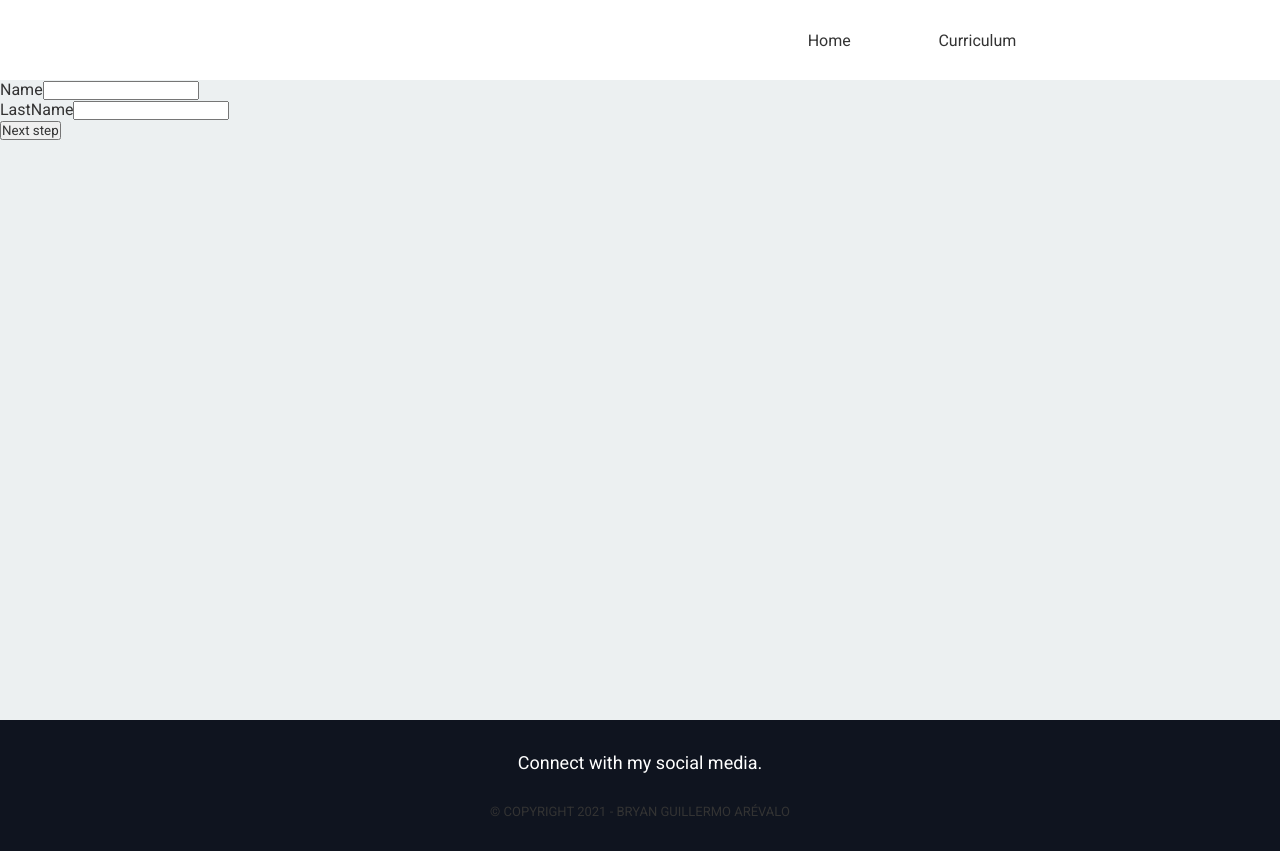
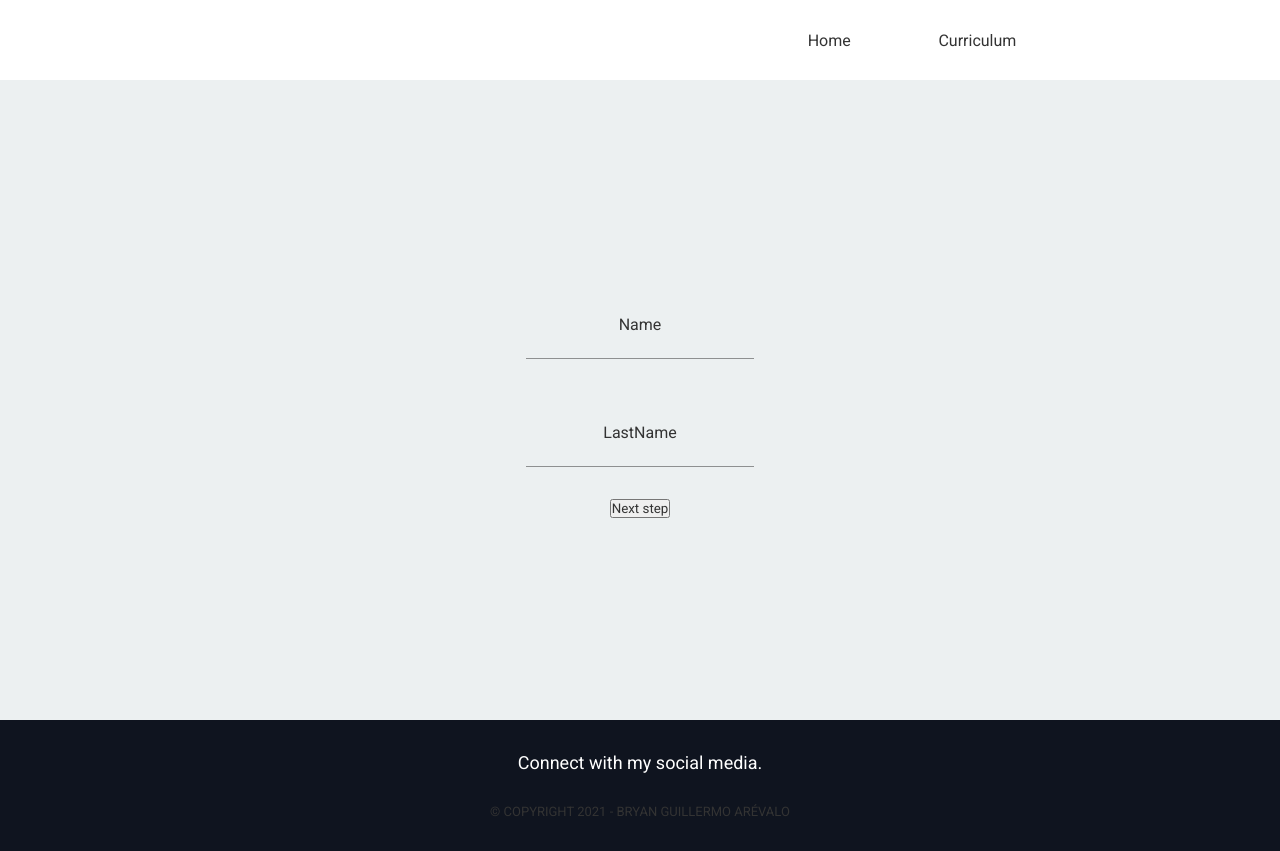
Before and after one commit to ripterdust/Curriculum.Io, a React (Create React App) app: page /app/0 in a window 1280 px wide. Built offline with nearby package versions, Linux system fonts and the light colour scheme; some icons are missing.

Commit message:
Hace falta que los inputs funcionen, pero ya vamos avanzando

```diff
--- a/src/components/AppComponents/Username.js
+++ b/src/components/AppComponents/Username.js
@@ -28,14 +28,12 @@ export const Username = () => {
         <div className="name">
             <span>Name</span>
             <input type="text" value={data.name}
-            placeholder={data.name}
             onChange={handleName}
             />
         </div>
         <div className="lastName">
             <span>LastName</span>
             <input type="text" value={data.lastName}
-            placeholder={data.lastName}
             onChange={handleLastName}
             />
         </div>
--- a/src/main.css
+++ b/src/main.css
@@ -313,11 +313,6 @@ nav .content .dropdown:hover .dropdown-content {
   transform: scale(1.05);
 }
 
-.form {
-  height: 80vh;
-  width: 100%;
-}
-
 .templatesNav {
   background-color: #fff;
   display: flex;
@@ -497,6 +492,41 @@ nav .content .dropdown:hover .dropdown-content {
   transition: 0.3s;
 }
 
+.form {
+  height: 80vh;
+  width: 100%;
+  display: flex;
+  justify-content: center;
+  align-items: center;
+  flex-direction: column;
+}
+.form div {
+  display: flex;
+  justify-content: center;
+  align-items: center;
+  flex-direction: column;
+  margin: 2em 0;
+}
+.form div input {
+  font-size: 20px;
+  background-color: #ecf0f1;
+  border: none;
+  border-bottom: 1px solid rgba(0, 0, 0, 0.4);
+  position: relative;
+}
+.form div input:focus {
+  outline: none;
+}
+.form div input::before {
+  content: "*";
+  width: 100%;
+  height: 10px;
+  background: #000;
+  position: absolute;
+  top: 0;
+  left: 0;
+}
+
 .footer {
   background-color: #0f141f;
   min-height: 10vh;
--- a/src/main.scss
+++ b/src/main.scss
@@ -382,14 +382,6 @@ nav {
 }
 
 
-// Data for template
-
-.form{
-    height: 80vh;
-    width: 100%;
-
-}
-
 // Templates nav
 .templatesNav{
     background-color: #fff;
@@ -590,6 +582,50 @@ nav {
     }
 }
 
+// Data for template
+
+.form{
+    height: 80vh;
+    width: 100%;
+    display: flex;
+    justify-content: center;
+    align-items: center;
+    flex-direction: column;
+
+    div{
+        display: flex;
+        justify-content: center;
+        align-items: center;
+        flex-direction: column;
+        margin: 2em 0;
+
+        input{
+            font-size: 20px;
+            background-color: $bg;
+            border: none;
+            border-bottom: 1px solid rgba(0,0,0,.4);
+            position: relative;
+
+            &:focus{
+                outline: none;
+            }
+
+            &::before{
+                content: '*';
+                width: 100%;
+                height: 10px;
+                background: #000;
+                position: absolute;
+                top: 0;
+                left: 0;
+            }
+        }
+
+    }
+
+
+}
+
 // Footer
 
 .footer{
```
Also changed, not shown: 1 other file (tests, documents, lock files or other folders).
